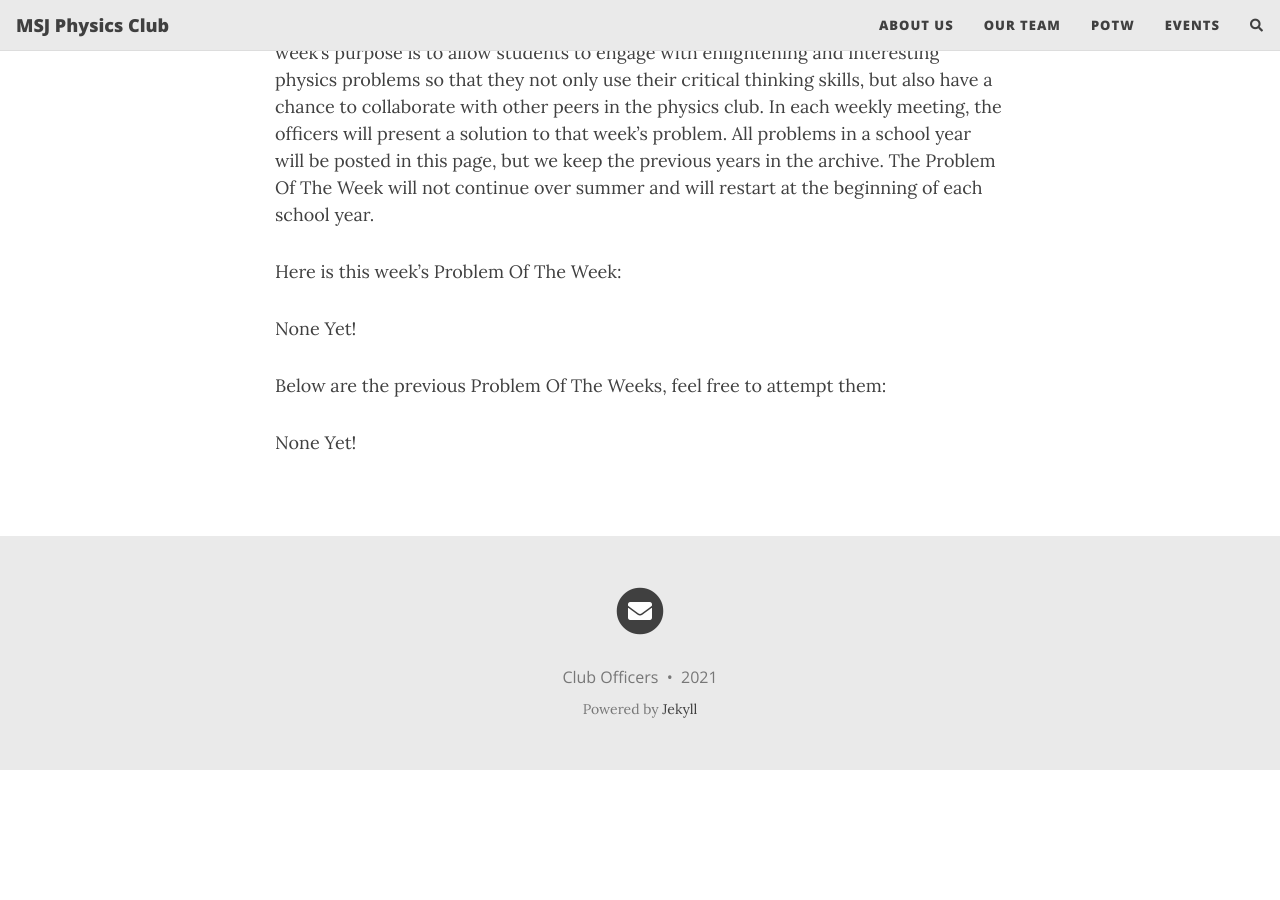
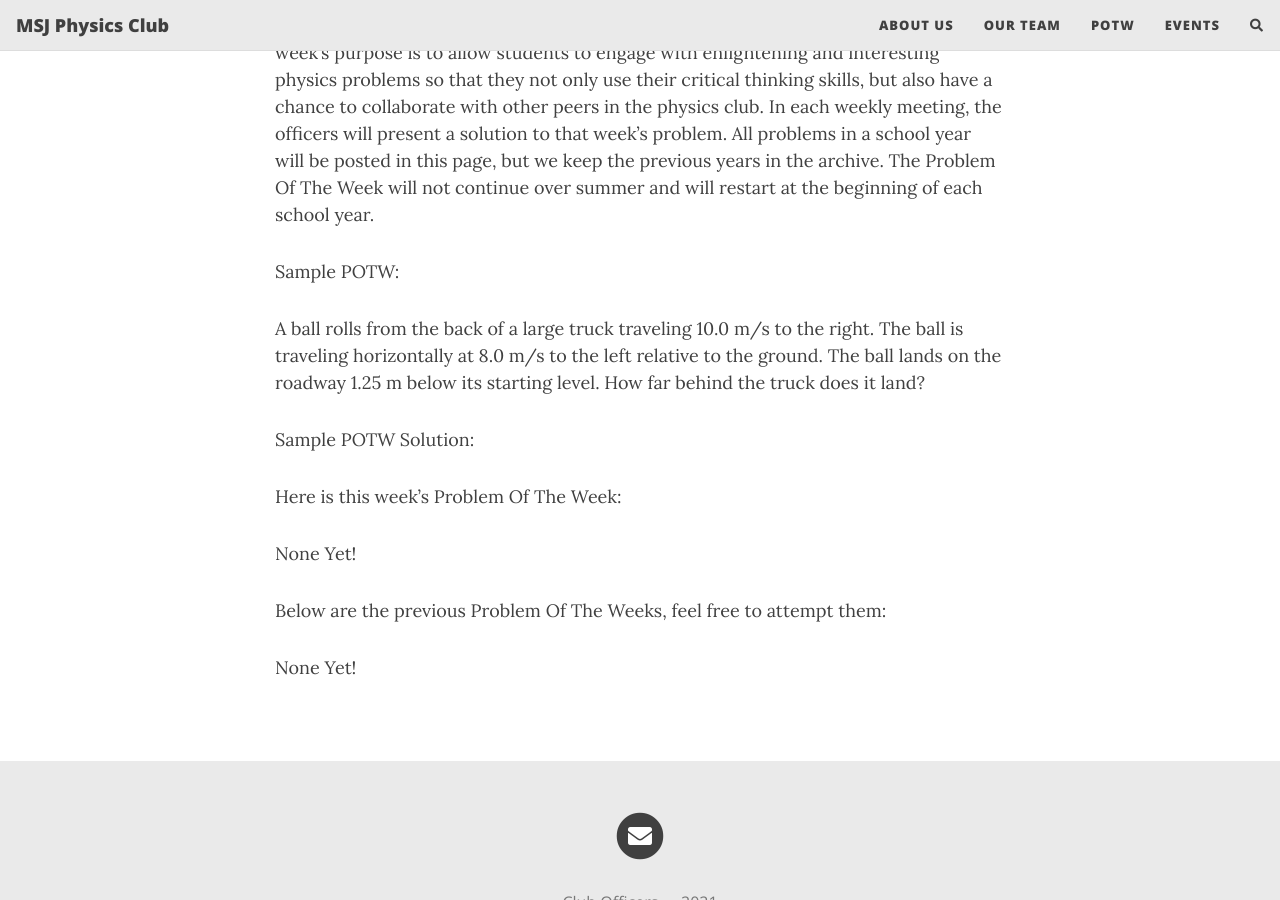
Before and after one commit to MSJPhysicsClub/MSJPhysicsClub.github.io, a Jekyll site: the page built from potw.md, in a window 1280 px wide and 900 px high, scrolled down 433 px. Built offline with Jekyll 4.4.1, drawn with Linux system fonts in a browser that asks for light colours; nearby versions of some CDN libraries; comment, search, counter and statistics services are not loaded; before the commit the page ends 1203 px from its top, so only the background shows below that.

Commit message:
Update potw.md

```diff
--- a/potw.md
+++ b/potw.md
@@ -4,6 +4,16 @@ title: Problem Of The Week
 ---
 
 Welcome to Problem Of The Week! The MSJ Physics Club Officers will post a physics-related problem each week that can span from conceptual questions to computational physics questions. These questions will typically be in the curriculum of AP Physics 1, AP Physics 2, or AP Physics C, including both Mechanics and E&M. The problem of the week's purpose is to allow students to engage with enlightening and interesting physics problems so that they not only use their critical thinking skills, but also have a chance to collaborate with other peers in the physics club. In each weekly meeting, the officers will present a solution to that week's problem. All problems in a school year will be posted in this page, but we keep the previous years in the archive. The Problem Of The Week will not continue over summer and will restart at the beginning of each school year.
+
+Sample POTW:
+
+A ball rolls from the back of a large truck traveling 10.0 m/s to the right. The ball is traveling
+horizontally at 8.0 m/s to the left relative to the ground. The ball lands on the
+roadway 1.25 m below its starting level. How far behind the truck does it land?
+
+Sample POTW Solution:
+
+
 
 Here is this week's Problem Of The Week:
 
```
